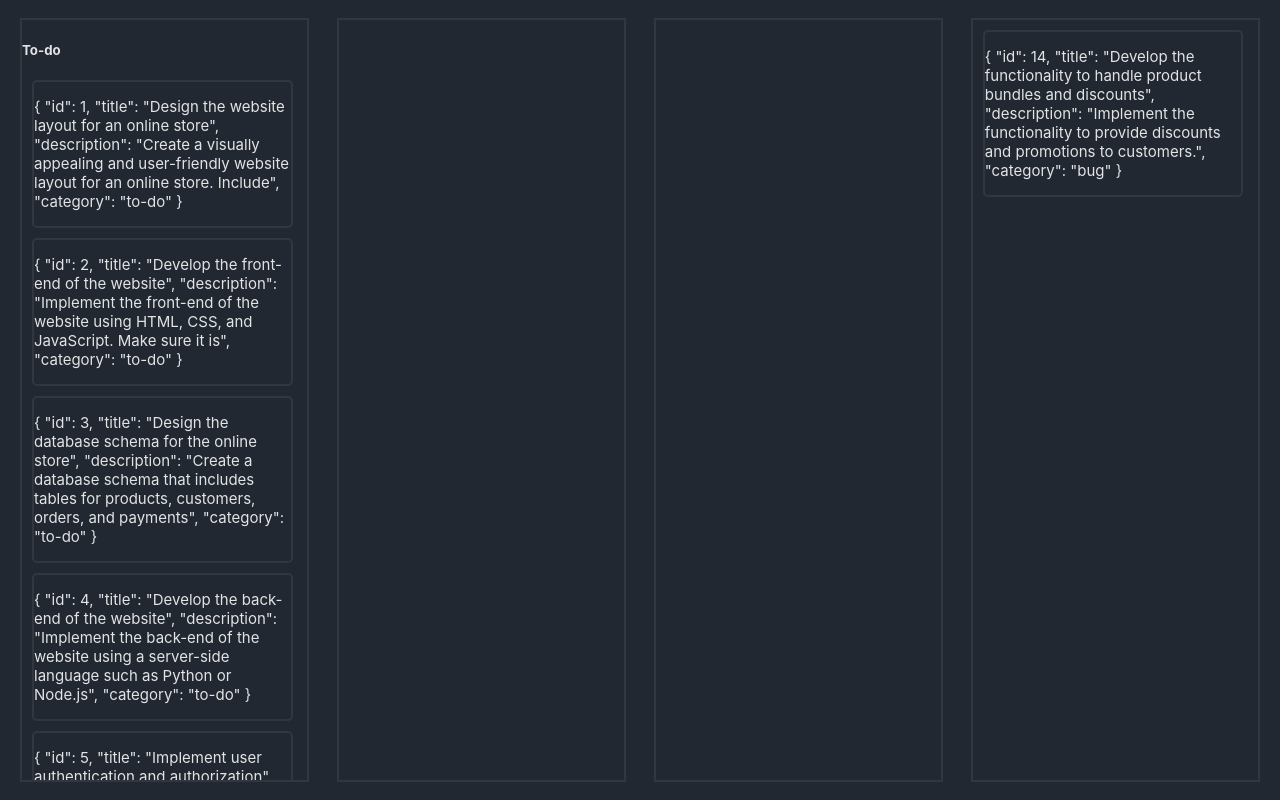
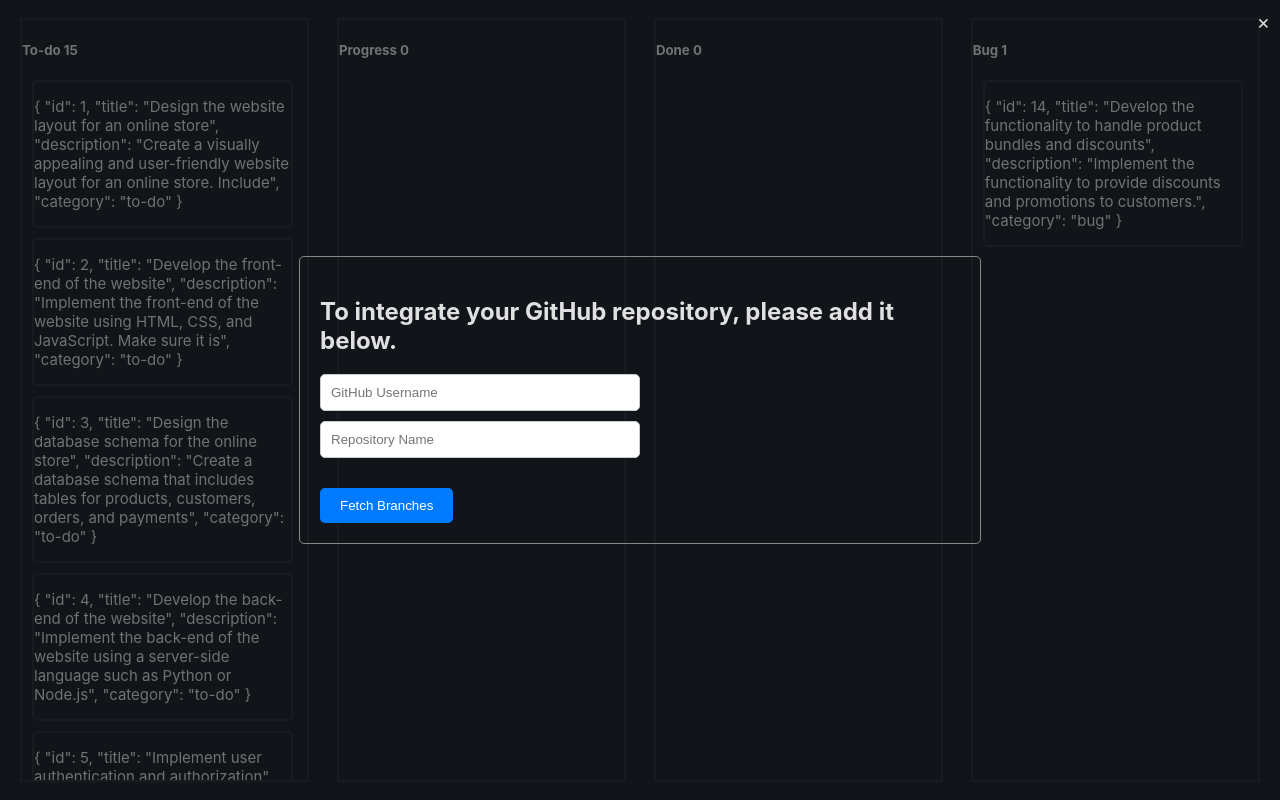
Before and after one commit to abdulhafiz7156/vue-draggable-table, a Vue app: page / in a window 1280 px wide. Built offline with nearby package versions, Linux system fonts and the light colour scheme.

Commit message:
added functionality integrating with github and also created a popup to ask for data

```diff
--- a/src/App.vue
+++ b/src/App.vue
@@ -103,7 +103,11 @@ export default {
           "category": "to-do"
         }
       ],
-      draggedItem: null
+      draggedItem: null,
+      showPopup: true,
+      username: '',
+      repository: '',
+      branches: null
     }
   },
   methods: {
@@ -128,15 +132,43 @@ export default {
       const droppedTask = this.tasks.splice(this.draggedItem, 1)[0];
       droppedTask.category = category;
       const insertIndex = this.tasks.findIndex(task => task.category === category);
-      console.log(insertIndex)
       this.tasks.splice(insertIndex, 0, droppedTask);
       this.draggedItem = null;
     },
     handleDragEnd() {
       this.draggedItem = null;
+    },
+    openPopup() {
+      this.showPopup = true;
+    },
+    closePopup() {
+      this.showPopup = false;
+    },
+    fetchBranches() {
+      fetch(`https://api.github.com/repos/${this.username}/${this.repository}/branches`)
+          .then(response => {
+            if (!response.ok) {
+              throw new Error('Network response was not ok');
+            }
+            return response.json();
+          })
+          .then(data => {
+            this.branches = data;
+            console.log(data);
+            localStorage.setItem('githubBranches', JSON.stringify(data));
+            this.showPopup = false;
+          })
+          .catch(error => {
+            console.error('Error fetching data:', error);
+          });
     }
   },
   created() {
+      if(localStorage.getItem('githubBranches')){
+        this.showPopup = false
+      } else {
+        this.showPopup = true
+      }
   }
 
 }
@@ -145,8 +177,7 @@ export default {
 <template>
   <div class="columns" draggable="true" >
       <div class="child to-do"  @dragover.prevent @drop="handleDrop('to-do')">
-        <h5>To-do</h5>
-<!--        <Cards :cards="this.tasks" />-->
+        <h5>To-do {{this.tasks.filter(task => task.category === 'to-do').length}}</h5>
         <div v-for="(item, index) in this.tasks.filter(task => task.category === 'to-do')"
              :key="index"
              class="cards"
@@ -158,6 +189,7 @@ export default {
       </div>
       </div>
       <div class="child progress"  @dragover.prevent @drop="handleDrop('progress')">
+        <h5>Progress  {{this.tasks.filter(task => task.category === 'progress').length}}</h5>
         <div v-for="(item, index) in this.tasks.filter(task => task.category === 'progress')"
              :key="index"
              class="cards"
@@ -169,6 +201,7 @@ export default {
         </div>
         </div>
       <div class="child done"  @dragover.prevent @drop="handleDrop('done')">
+        <h5>Done  {{this.tasks.filter(task => task.category === 'done').length}}</h5>
         <div v-for="(item, index) in this.tasks.filter(task => task.category === 'done')"
              :key="index"
              class="cards"
@@ -182,6 +215,7 @@ export default {
         </div>
       </div>
       <div class="child bug"  @dragover.prevent @drop="handleDrop('bug')">
+        <h5>Bug  {{this.tasks.filter(task => task.category === 'bug').length}}</h5>
         <div v-for="(item, index) in this.tasks.filter(task => task.category === 'bug')"
              :key="index"
              class="cards"
@@ -195,6 +229,19 @@ export default {
         </div>
       </div>
   </div>
+  <!-- Popup -->
+  <div v-if="this.showPopup" class="popup">
+    <div class="popup-content">
+      <span class="close" @click="this.closePopup">&times;</span>
+      <h2>To integrate your GitHub repository, please add it below.</h2>
+      <div class="input__div">
+        <input type="text" v-model="this.username" placeholder="GitHub Username">
+        <input type="text" v-model="this.repository" placeholder="Repository Name">
+      </div>
+      <button @click="this.fetchBranches">Fetch Branches</button>
+    </div>
+  </div>
+
 
 </template>
 
@@ -233,4 +280,14 @@ export default {
   border-radius: 5px;
   cursor: pointer;
 }
+
+.input__div {
+  display: flex;
+  justify-content: center;
+  flex-direction: column;
+  align-items: center;
+  width: 50%;
+
+
+}
 </style>
--- a/src/style.css
+++ b/src/style.css
@@ -11,80 +11,57 @@ body{
   margin: 0;
   padding: 0;
 
+}.popup {
+     position: fixed;
+     top: 0;
+     left: 0;
+     width: 100%;
+     height: 100%;
+     background-color: rgba(0, 0, 0, 0.5);
+     z-index: 999;
+     display: flex;
+     justify-content: center;
+     align-items: center;
+ }
+
+.popup-content {
+    margin: 20px;
+    padding: 20px;
+    border: 1px solid #888;
+    border-radius: 5px;
+    width: 50%;
 }
 
-.drag-wrapper {
-  display: flex;
-  justify-content: center;
+.close {
+    position: absolute;
+    top: 10px;
+    right: 10px;
+    font-size: 20px;
+    cursor: pointer;
 }
 
-ul {
-  display: flex;
-  flex-direction: column;
-  padding: 3px !important;
-  min-height: 70vh;
-  width: 100px;
-  float:left;
-  list-style-type:none;
-  overflow-y:auto;
-  border:2px solid #888;
-  border-radius:0.2em;
-  background:#8adccc;
-  color:#555;
-  margin-right: 5px;
+.input__div {
+    margin-bottom: 20px;
 }
 
-/* drop target state */
-ul[aria-dropeffect="move"] {
-  border-color:#68b;
-  background:#fff;
+.input__div input {
+    width: 100%;
+    padding: 10px;
+    margin-bottom: 10px;
+    border: 1px solid #ccc;
+    border-radius: 5px;
+    box-sizing: border-box;
 }
 
-/* drop target focus and dragover state */
-ul[aria-dropeffect="move"]:focus,
-ul[aria-dropeffect="move"].dragover
-{
-  outline:none;
-  box-shadow:0 0 0 1px #fff, 0 0 0 3px #68b;
+button {
+    padding: 10px 20px;
+    background-color: #007bff; /* Change button color as needed */
+    color: #fff;
+    border: none;
+    border-radius: 5px;
+    cursor: pointer;
 }
 
-/* draggable items */
-li {
-  display:block;
-  list-style-type:none;
-  margin:0 0 2px 0;
-  padding:0.2em 0.4em;
-  border-radius:0.2em;
-  line-height:1.3;
+button:hover {
+    background-color: #0056b3; /* Change button hover color as needed */
 }
-
-li:hover {
-  box-shadow:0 0 0 2px #68b, inset 0 0 0 1px #ddd;
-}
-
-/* items focus state */
-li:focus
-{
-  outline:none;
-  box-shadow:0 0 0 2px #68b, inset 0 0 0 1px #ddd;
-}
-
-/* items grabbed state */
-li[aria-grabbed="true"]
-{
-  background:#5cc1a6;
-  color:#fff;
-}
-
-@keyframes nodeInserted {
-  from { opacity: 0.2; }
-  to { opacity: 0.8; }
-}
-
-.item-dropzone-area {
-  height: 2rem;
-  background: #888;
-  opacity: 0.8;
-  animation-duration: 0.5s;
-  animation-name: nodeInserted;
-}
```
